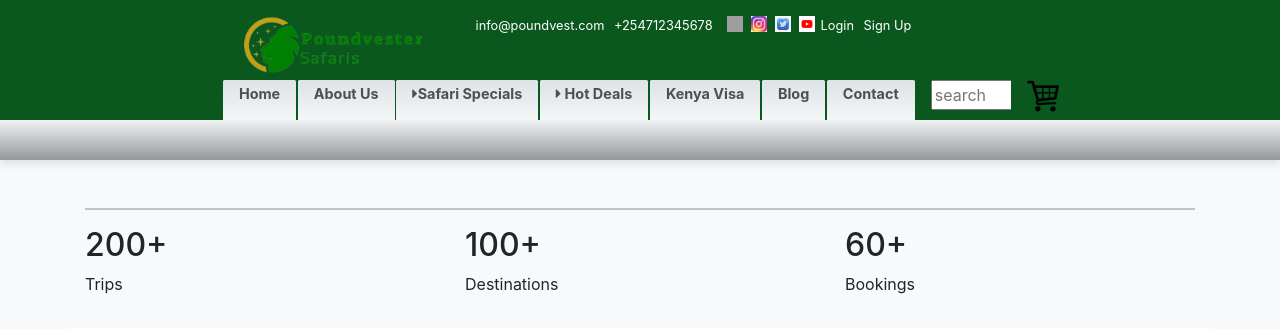
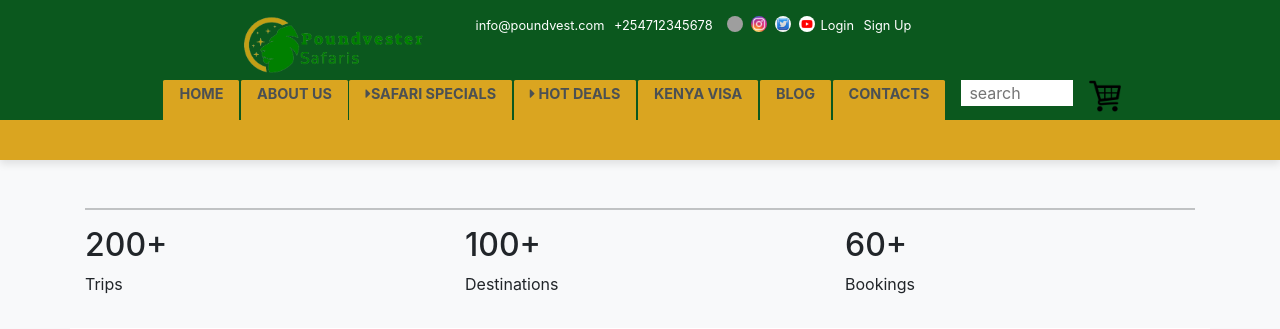
Before and after one commit to josephmusila/poundsafaris, a Django app: page /about in a window 1280 px wide. Shown: the top 329 px of the page. Run offline with Django 4.2, Linux system fonts and the light colour scheme; some libraries are stand-ins or nearby versions; grey boxes are pictures that could not be loaded.

Commit message:
changed the navbar layout

```diff
--- a/base/static/styles/index.css
+++ b/base/static/styles/index.css
@@ -80,6 +80,14 @@ a{
     flex-direction: row;
     gap: 0.5rem;
 }
+
+.social-icon{
+    height: 1.5rem;
+    width: 1.5rem;
+    border-radius: 50%;
+    cursor: pointer;
+}
+
 .nav-top-links p{
     margin-right: 0.6rem;
     color: white;
@@ -115,7 +123,8 @@ a{
 .menu-item{
     width: max-content ;
     height: 100%;
-    background: linear-gradient(to bottom, #dee3e7, #f4f6f7);
+    /* background: linear-gradient(to bottom, #dee3e7, #f4f6f7); */
+    background-color: var(--text-header);
     margin-left: 0.1rem;
     padding-top: 0.2rem;
     border-top-right-radius: 0.1rem;
@@ -127,14 +136,24 @@ a{
     cursor: pointer;
     padding-left: 1rem;
     padding-right: 1rem;
+    text-transform: uppercase;
 }
 
 .search-section{
-    /* width: 1rem; */
+    width: 7rem;
+     overflow: hidden;
+     /* border-radius: 0.5rem; */
+     border: none;
+}
+
+.search-section input{
+    border: none;
+    padding-left: 0.5rem;
 }
 
 .menu-item a{
     color: inherit !important;
+
 }
 
 .menu-item a:active{
@@ -149,15 +168,16 @@ a{
     background-color: white ;
 }
 .cart{
-    width: 2rem;
-    height: 2rem;
-    background-color: #e8eff300;
+    width: 1.8rem;
+    height: 1.8rem;
+    /* background-color: #099aee00; */
 }
 
 .submenu{
     width: 100%;
     height: 25%;
-    background: linear-gradient(to bottom, #f1f3f5,#94989b );
+    /* background: linear-gradient(to bottom, #f1f3f5,#94989b ); */
+    background-color: var(--text-header);
     display: flex;
     justify-content: start;
     margin: auto;
@@ -176,7 +196,7 @@ a{
 }
 .submenu-items p{
     margin-right: 1rem;
-    color: rgb(48, 52, 107);
+    color: rgb(255, 255, 255);
     margin-top: 0.4rem;
     margin-left: 0.2rem;
     padding-left: 0.2rem;
--- a/base/templates/base/include/navbar.html
+++ b/base/templates/base/include/navbar.html
@@ -15,10 +15,10 @@
                 </div>
 
                 <div class="social-icons">
-                  <img  style="height: 1rem; width: 1rem;"   src="{%static 'images/fb.jpeg' %}" alt="">
-                  <img  style="height: 1rem; width: 1rem;"   src="{%static 'images/ig.jpeg' %}" alt="">
-                  <img  style="height: 1rem; width: 1rem;"   src="{%static 'images/twitter.jpeg' %}" alt="">
-                  <img  style="height: 1rem; width: 1rem;"   src="{%static 'images/youtube.png' %}" alt="">
+                  <img class="social-icon"  style="height: 1rem; width: 1rem;"   src="{%static 'images/fb.jpeg' %}" alt="">
+                  <img class="social-icon" style="height: 1rem; width: 1rem;"   src="{%static 'images/ig.jpeg' %}" alt="">
+                  <img class="social-icon" style="height: 1rem; width: 1rem;"   src="{%static 'images/twitter.jpeg' %}" alt="">
+                  <img class="social-icon" style="height: 1rem; width: 1rem;"   src="{%static 'images/youtube.png' %}" alt="">
                 </div>
 
                 <div class="nav-auth">
@@ -43,9 +43,9 @@
             <div class="menu-item" id="hot-deals"><span class="caret-span"><i class="fa fa-caret-right"></i></span> Hot Deals</div>
             <div class="menu-item" id="visa"><span class="caret-span"></span><a href="{% url 'visa' %}"> Kenya Visa</a></div>
             <div class="menu-item" id="blog"><span class="caret-span"></span> <a href="{% url 'blogs' %}">Blog</a></div>
-            <div class="menu-item" id="contact"><span class="caret-span"></span> <a href="{% url 'contacts' %}">Contact</a></div>
+            <div class="menu-item" id="contact"><span class="caret-span"></span> <a href="{% url 'contacts' %}">Contacts</a></div>
         </div>
-        <div class="search-section" style="width: 5rem; overflow: hidden;">
+        <div class="search-section" >
             <input type="text" placeholder="search">
         </div>
 
```
